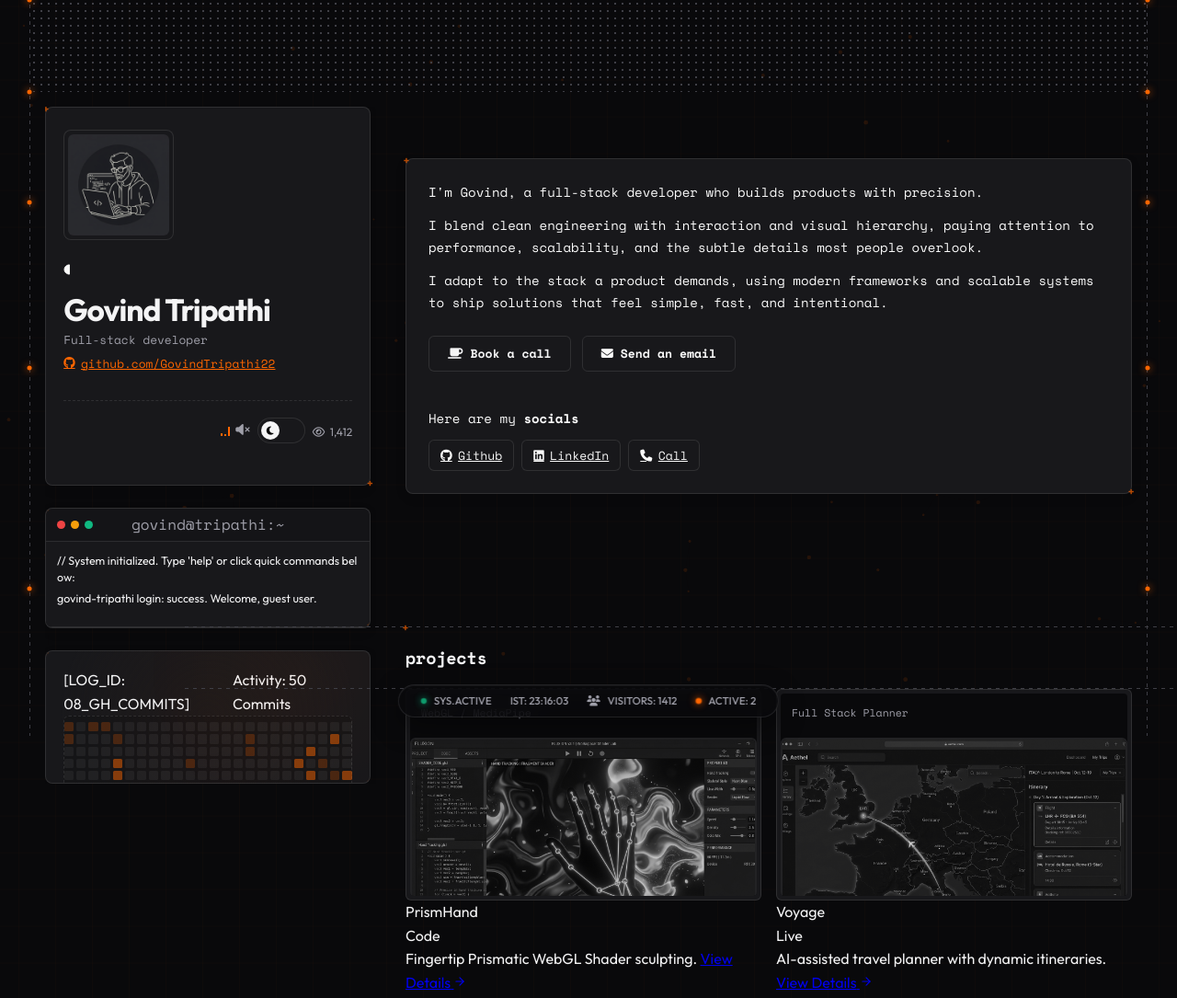
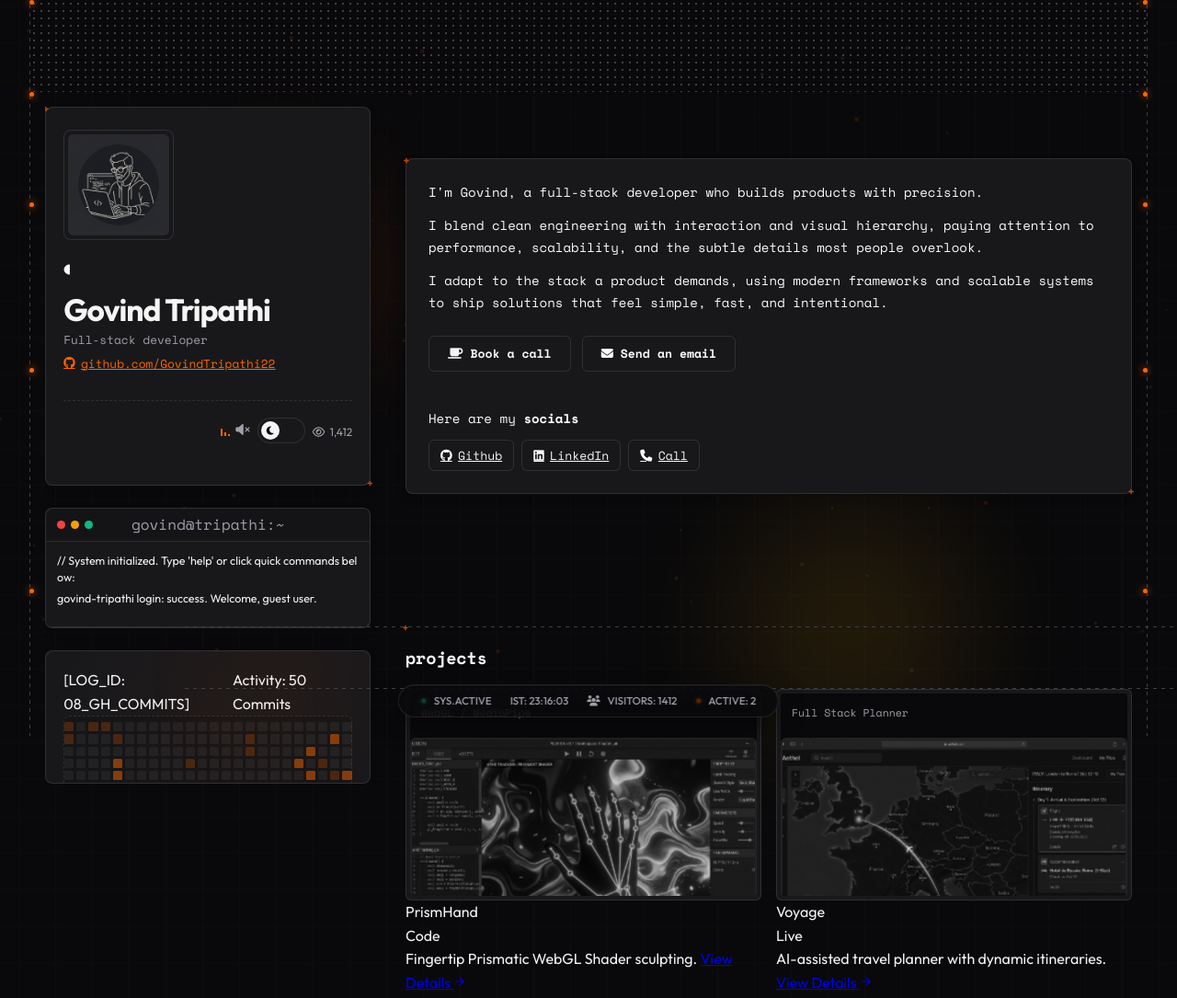
Before and after one commit to GovindTripathi22/PORtfolio, a plain HTML site: page index.html in a window 1280 px wide. Shown: the top 1085 px of the page at 92% size. Drawn offline with nearby package versions, Linux system fonts and the light colour scheme; no server answers.

Commit message:
Upgrade portfolio: Modern glassmorphism aesthetics, scroll & mouse parallax engines, and interactive 3D card tilt effects

```diff
--- a/app.js
+++ b/app.js
@@ -1529,11 +1529,94 @@ document.addEventListener('DOMContentLoaded', () => {
     });
   }
 
+  // 5C. Parallax & Motion Engine (Scroll & Mouse parallax + 3D Card tilt)
+  function initParallaxEngine() {
+    const parallaxNodes = document.querySelectorAll('[data-parallax-speed]');
+    const mouseOrbs = document.querySelectorAll('[data-parallax-mouse]');
+    const projectImages = document.querySelectorAll('.project-card div.mt-12 img');
+
+    let ticking = false;
+    let latestScrollY = window.scrollY;
+
+    function updateParallax() {
+      // 1. Junction nodes scroll parallax offset
+      parallaxNodes.forEach(node => {
+        const speed = parseFloat(node.getAttribute('data-parallax-speed')) || 0.1;
+        const translateY = latestScrollY * speed;
+        node.style.transform = `translateY(${translateY}px)`;
+      });
+
+      // 2. Project Card Image Parallax Shift inside container
+      projectImages.forEach(img => {
+        const card = img.closest('.project-card');
+        if (!card) return;
+        const rect = card.getBoundingClientRect();
+        const viewHeight = window.innerHeight;
+        // Calculate normalized scroll progress (-1 to 1) relative to viewport center
+        const progress = (rect.top + rect.height / 2 - viewHeight / 2) / (viewHeight / 2);
+        const shiftY = Math.max(-15, Math.min(15, progress * -12));
+        img.style.transform = `scale(1.05) translateY(${shiftY}px)`;
+      });
+
+      ticking = false;
+    }
+
+    window.addEventListener('scroll', () => {
+      latestScrollY = window.scrollY;
+      if (!ticking) {
+        window.requestAnimationFrame(updateParallax);
+        ticking = true;
+      }
+    }, { passive: true });
+
+    // Mouse parallax for ambient glow orbs
+    window.addEventListener('mousemove', (e) => {
+      const mouseX = (e.clientX - window.innerWidth / 2);
+      const mouseY = (e.clientY - window.innerHeight / 2);
+
+      mouseOrbs.forEach(orb => {
+        const factor = parseFloat(orb.getAttribute('data-parallax-mouse')) || 0.02;
+        const offsetX = mouseX * factor;
+        const offsetY = mouseY * factor;
+        orb.style.transform = `translate3d(${offsetX}px, ${offsetY}px, 0)`;
+      });
+    }, { passive: true });
+
+    updateParallax();
+  }
+
+  // 5D. Interactive 3D Card Tilt Engine
+  function initCard3DTilt() {
+    const cards = document.querySelectorAll('.project-card');
+
+    cards.forEach(card => {
+      card.addEventListener('mousemove', (e) => {
+        const rect = card.getBoundingClientRect();
+        const x = e.clientX - rect.left;
+        const y = e.clientY - rect.top;
+
+        const centerX = rect.width / 2;
+        const centerY = rect.height / 2;
+
+        const rotateX = ((y - centerY) / centerY) * -8;
+        const rotateY = ((x - centerX) / centerX) * 8;
+
+        card.style.transform = `perspective(1000px) rotateX(${rotateX.toFixed(2)}deg) rotateY(${rotateY.toFixed(2)}deg) translateZ(6px)`;
+      });
+
+      card.addEventListener('mouseleave', () => {
+        card.style.transform = `perspective(1000px) rotateX(0deg) rotateY(0deg) translateZ(0px)`;
+      });
+    });
+  }
+
   // Run on start
   initAvatarHUD();
   drawGithubContributions();
   initVisitorCounter();
   fetchGithubStats();
+  initParallaxEngine();
+  initCard3DTilt();
   setInterval(updateActiveUsers, 8000);
   updateActiveUsers();
   checkHashRoute();
--- a/index.html
+++ b/index.html
@@ -36,23 +36,27 @@
   <!-- Background WebGL Shader (very subtle behind everything) -->
   <canvas id="gl-canvas"></canvas>
 
+  <!-- Ambient Parallax Orbs -->
+  <div class="parallax-orb parallax-orb-1" data-parallax-mouse="-0.03" aria-hidden="true"></div>
+  <div class="parallax-orb parallax-orb-2" data-parallax-mouse="0.04" aria-hidden="true"></div>
+
   <!-- Page Shell (Centered 840px content strip flanked by vertical rails) -->
   <div class="page-shell">
 
     <!-- Left & Right Side Margin Rails -->
     <div class="side-rail side-rail-left" aria-hidden="true">
-      <div class="junction-node" style="top: 0;"></div>
-      <div class="junction-node" style="top: 100px;"></div>
-      <div class="junction-node" style="top: 220px;"></div>
-      <div class="junction-node" style="top: 50%;"></div>
-      <div class="junction-node" style="top: 80%;"></div>
+      <div class="junction-node" data-parallax-speed="0.1" style="top: 0;"></div>
+      <div class="junction-node" data-parallax-speed="-0.08" style="top: 100px;"></div>
+      <div class="junction-node" data-parallax-speed="0.15" style="top: 220px;"></div>
+      <div class="junction-node" data-parallax-speed="-0.12" style="top: 50%;"></div>
+      <div class="junction-node" data-parallax-speed="0.2" style="top: 80%;"></div>
     </div>
     <div class="side-rail side-rail-right" aria-hidden="true">
-      <div class="junction-node" style="top: 0;"></div>
-      <div class="junction-node" style="top: 100px;"></div>
-      <div class="junction-node" style="top: 220px;"></div>
-      <div class="junction-node" style="top: 50%;"></div>
-      <div class="junction-node" style="top: 80%;"></div>
+      <div class="junction-node" data-parallax-speed="-0.1" style="top: 0;"></div>
+      <div class="junction-node" data-parallax-speed="0.12" style="top: 100px;"></div>
+      <div class="junction-node" data-parallax-speed="-0.15" style="top: 220px;"></div>
+      <div class="junction-node" data-parallax-speed="0.18" style="top: 50%;"></div>
+      <div class="junction-node" data-parallax-speed="-0.2" style="top: 80%;"></div>
     </div>
 
     <div class="content-strip">
--- a/style.css
+++ b/style.css
@@ -2572,3 +2572,77 @@ body {
   0% { top: 2%; }
   100% { top: 98%; }
 }
+
+/* ==========================================================================
+   Modern Aesthetic & Parallax Engine Enhancements
+   ========================================================================== */
+
+/* Perspective container for 3D card tilt effects */
+.project-grid-item {
+  perspective: 1000px;
+}
+
+.project-card {
+  transform-style: preserve-3d;
+  will-change: transform;
+  transition: transform 0.15s cubic-bezier(0.2, 0, 0.2, 1), box-shadow 0.3s ease, border-color 0.3s ease;
+}
+
+.project-card:hover {
+  box-shadow: 0 12px 32px rgba(0, 0, 0, 0.35), 0 0 20px rgba(var(--accent-cyan-rgb), 0.2);
+}
+
+/* Scroll Parallax Image Container */
+.project-card div.mt-12 img {
+  will-change: transform;
+  transition: filter 0.4s ease, opacity 0.4s ease;
+}
+
+/* Ambient Floating Parallax Glow Orbs */
+.parallax-orb {
+  position: fixed;
+  border-radius: 50%;
+  pointer-events: none;
+  z-index: -2;
+  filter: blur(60px);
+  opacity: 0.15;
+  will-change: transform;
+  transition: opacity 0.5s ease;
+}
+
+.parallax-orb-1 {
+  width: 350px;
+  height: 350px;
+  background: radial-gradient(circle, var(--accent-cyan) 0%, transparent 70%);
+  top: 15%;
+  left: 10%;
+}
+
+.parallax-orb-2 {
+  width: 400px;
+  height: 400px;
+  background: radial-gradient(circle, var(--accent-orchid) 0%, transparent 70%);
+  top: 60%;
+  right: 12%;
+}
+
+[data-theme="light"] .parallax-orb {
+  opacity: 0.08;
+}
+
+/* Smooth Parallax Junction Nodes in Side Rails */
+.junction-node {
+  will-change: transform;
+  transition: background-color 0.3s ease, box-shadow 0.3s ease;
+}
+
+.junction-node.active-parallax {
+  background-color: var(--accent-cyan);
+  box-shadow: 0 0 10px var(--accent-cyan);
+}
+
+/* Section Title Parallax Drift Accent */
+.section-heading-main {
+  will-change: transform;
+  transition: transform 0.1s ease-out;
+}
```
